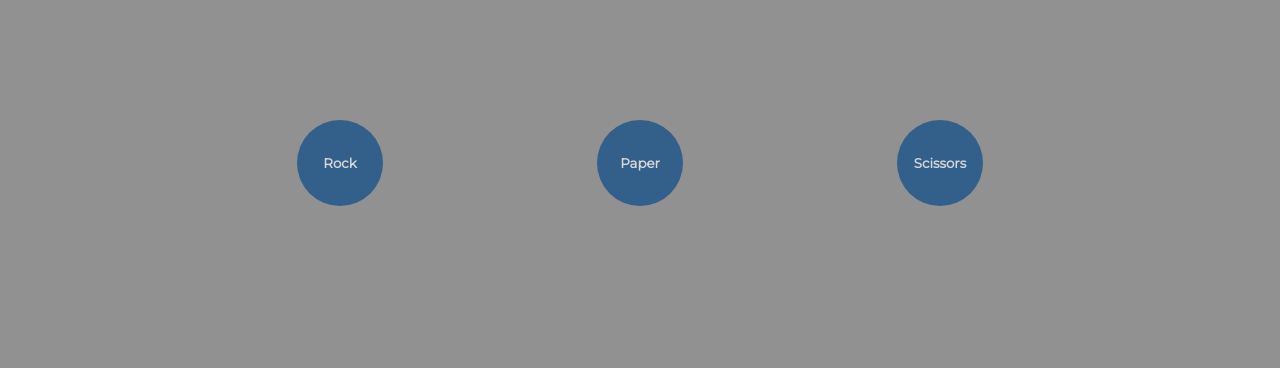
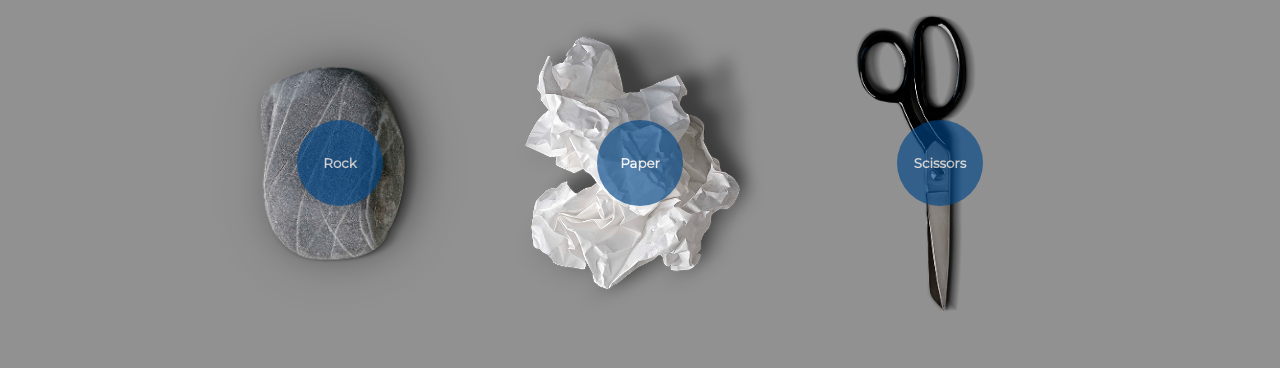
Before and after one commit to zooltar1/javascript-prework, a website: page index.html in a window 1280 px wide. Shown: the part 272-640 px from the top of the page. Drawn offline with Linux system fonts and the light colour scheme; the site is published under a folder, as on GitHub Pages, so addresses that start at the root find nothing; a web font is replaced by a local one.

Commit message:
change url for images rock paper scissors

```diff
--- a/sass/style.scss
+++ b/sass/style.scss
@@ -77,21 +77,21 @@ body {
 }
 
 .container-1 {
-    background-image: url("/images/rock.png");
+    background-image: url("../images/rock.png");
     background-size: contain;
     background-position: center;
     background-repeat: no-repeat;
 }
 
 .container-2 {
-    background-image: url("/images/paper.png");
+    background-image: url("../images/paper.png");
     background-size: contain;
     background-position: center;
     background-repeat: no-repeat;
 }
 
 .container-3 {
-    background-image: url("/images/scissors.png");
+    background-image: url("../images/scissors.png");
     background-size: contain;
     background-repeat: no-repeat;
     background-position: left;
```
Also changed, not shown: css/style.css, 1 other file.
